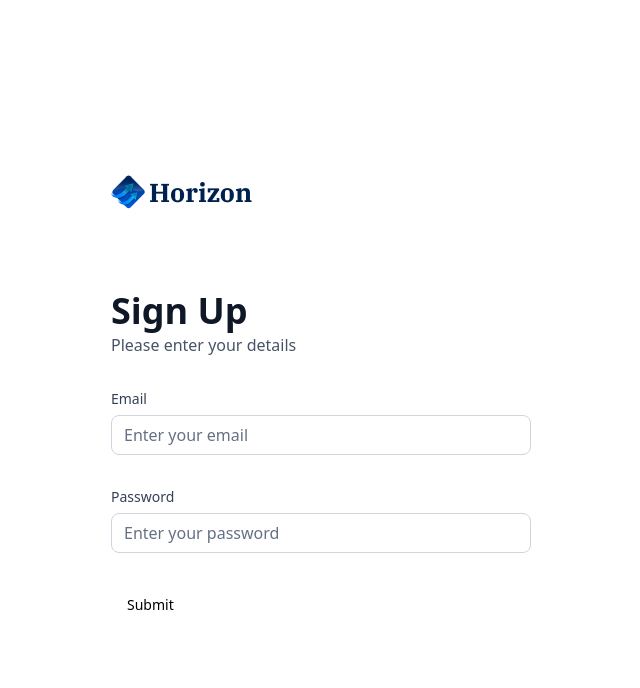
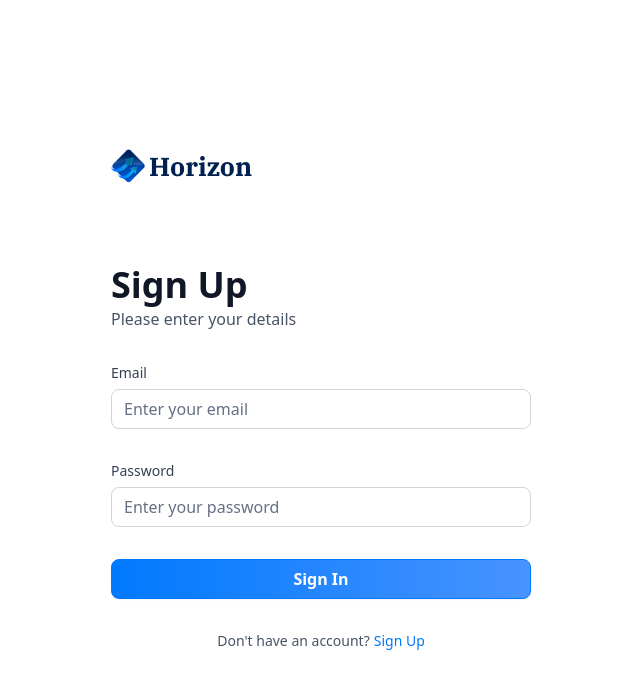
Before and after one commit to TheAdduser/Fintess, a Next.js app: page /sign-in in a window 1280 px wide. Shown: the top 688 px of the page, without its empty margins (319-959 px from the left). Built offline with nearby package versions, Linux system fonts and the light colour scheme.

Commit message:
update sign in sign up page

```diff
--- a/components/AuthForm.tsx
+++ b/components/AuthForm.tsx
@@ -19,10 +19,13 @@ import {
 import { Input } from "@/components/ui/input"
 import CustomInput from "./CustomInput";
 import { authformSchema } from "@/lib/utils";
+import { Loader2 } from "lucide-react";
 
 
 const AuthForm = ({ type }: {type: string}) => {
   const [user, setUser] = useState(null)
+  const [isLoading, setisLoading] = useState(false)
+
     const form =useForm<z.infer<typeof authformSchema>>({
       resolver: zodResolver(authformSchema),
       defaultValues: {
@@ -32,7 +35,9 @@ const AuthForm = ({ type }: {type: string}) => {
     })
 
     function onSubmit(values: z.infer<typeof authformSchema>) {
+      setisLoading(true)
       console.log(values)
+      setisLoading(false);
     }
 
   return (
@@ -84,10 +89,32 @@ const AuthForm = ({ type }: {type: string}) => {
               <CustomInput
                 control = {form.control} name = 'password' label = 'Password' placeholder = 'Enter your password'
               />
-
-              <Button type="submit">Submit</Button>
+              <div className="flex flex-col gap-4">
+              <Button type="submit" disabled={isLoading} className="form-btn">
+                {isLoading ? (
+                  <>
+                  <Loader2 size={20}
+                  className="animate-spin" /> &nbsp;
+                  Loading...
+                  </>
+                ) : type ==='sign-in'
+                ? 'Sign In' : 'Sign Up'
+                }
+              </Button>
+              </div>
             </form>
           </Form>
+
+          <footer className="flex justify-center gap-1">
+            <p className="text-14 font-normal text-gray-600">{type === 'sign-in'
+              ? "Don't have an account?"
+              : "Already have an account?"}
+
+            </p>
+            <Link href={type === 'sign-in' ? '/sign-up': '/sign-in'} className="form-link">
+              {type === 'sign-in' ? 'Sign Up': 'Sign In'}
+            </Link>
+          </footer>
         </>
       )}
     </section>
```
